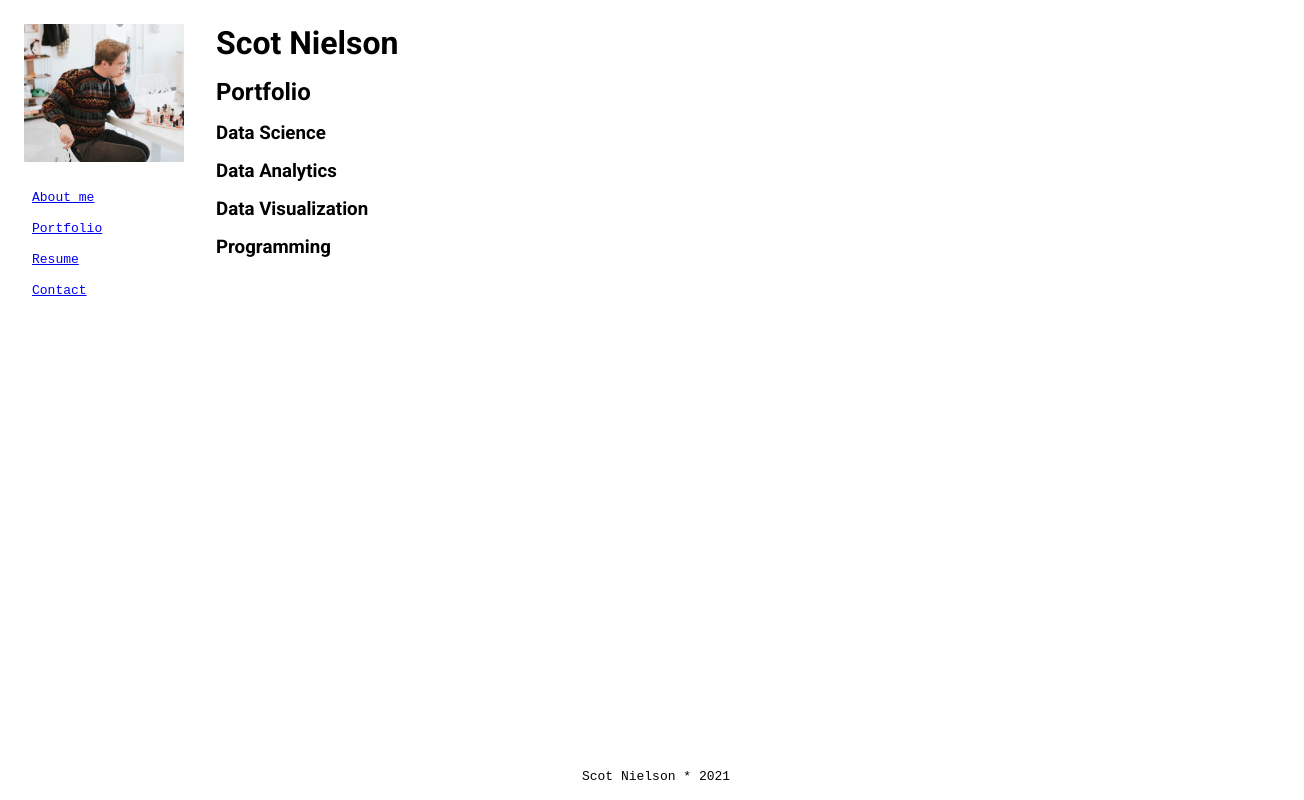
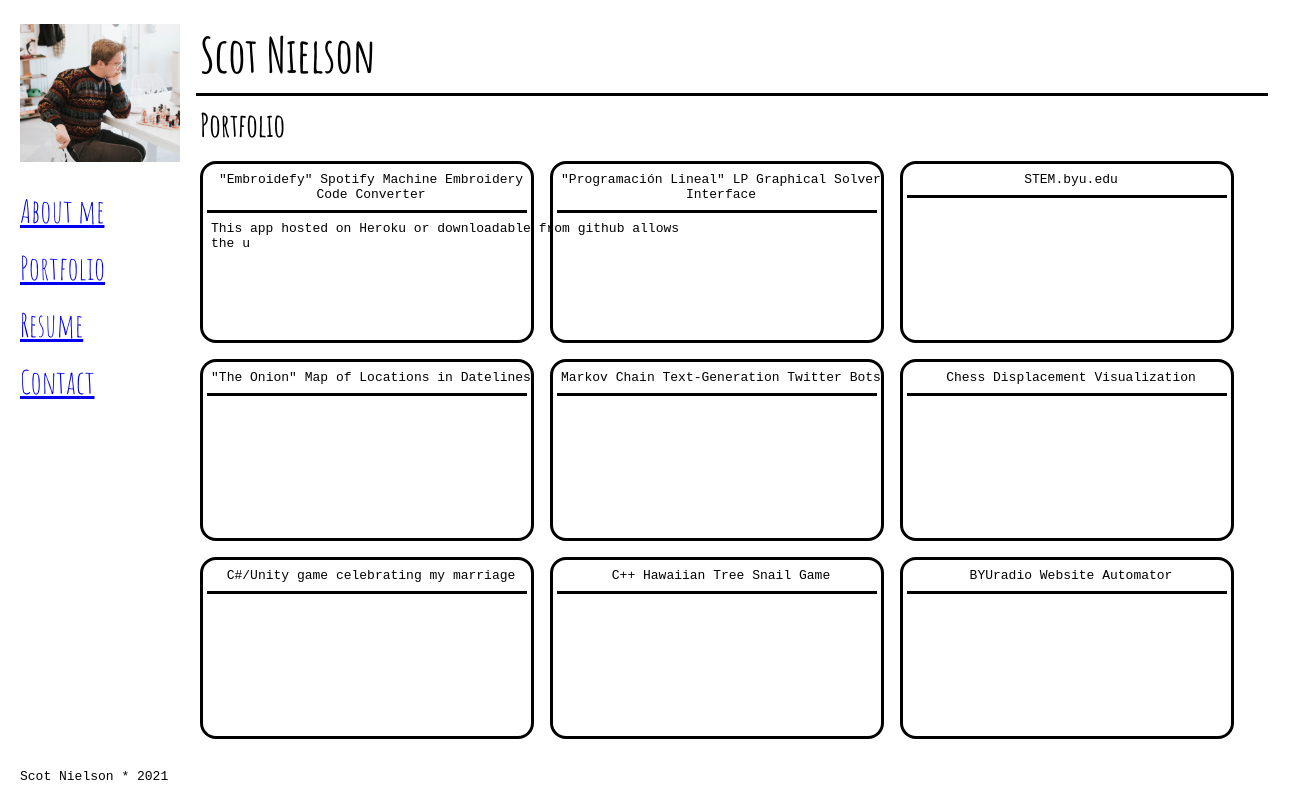
Before and after one commit to tscotn/tscotn.com, a plain HTML site: page pages/portfolio.html in a window 1280 px wide. Shown: the whole page, 1304 px wide, since content can reach past the window. Drawn offline with Linux system fonts and the light colour scheme.

```diff
--- a/pages/portfolio.html
+++ b/pages/portfolio.html
@@ -16,17 +16,67 @@
             <a href='../Resume.pdf' target='_blank'>Resume</a>
             <a href='../pages/contact.html'>Contact</a>
         </nav>
+        <footer>
+            <p>Scot Nielson * 2021</p>
+        </footer>
     </header>
     <main>
         <h1>Scot Nielson</h1>
+        <hr>
         <h2>Portfolio</h2>
-        <h3>Data Science</h3>
-        <h3>Data Analytics</h3>
-        <h3>Data Visualization</h3>
-        <h3>Programming</h3>
+        <!-- <h3>Data Science</h3> -->
+        <div class='section'>
+
+            <div class='card'>
+                <p>"Embroidefy" Spotify Machine Embroidery Code Converter</p>
+                <hr>
+                <p>This app hosted on Heroku or downloadable from github allows the u</p>
+            </div>
+
+            <div class='card'>
+                <p>"Programación Lineal" LP Graphical Solver Interface</p>
+                <hr>
+            </div>
+
+            <div class='card'>
+                <p>STEM.byu.edu</p>
+                <hr>
+            </div>
+
+            <div class='card'>
+                <p>"The Onion" Map of Locations in Datelines</p>
+                <hr>
+            </div>
+
+            <div class='card'>
+                <p>Markov Chain Text-Generation Twitter Bots</p>
+                <hr>
+            </div>
+
+            <!-- <h3>Data Visualization</h3> -->
+            <div class='card'>
+                <p>Chess Displacement Visualization</p>
+                <hr>
+            </div>
+        <!-- <h3>Programming</h3> -->
+        <!-- <div id='programming' class='portolio_section'> -->
+
+            <div class='card'>
+                <p>C#/Unity game celebrating my marriage</p>
+                <hr>
+            </div>
+
+            <div class='card'>
+                <p>C++ Hawaiian Tree Snail Game</p>
+                <hr>
+            </div>
+
+            <div class='card'>
+                <p>BYUradio Website Automator</p>
+                <hr>
+            </div>
+
+        </div>
     </main>
-    <footer>
-        <p>Scot Nielson * 2021</p>
-    </footer>
 </body>
 </html>
--- a/styles.css
+++ b/styles.css
@@ -1,4 +1,5 @@
-@import url('https://fonts.googleapis.com/css2?family=Roboto:wght@400;700&display=swap');
+/* @import url('https://fonts.googleapis.com/css2?family=Roboto:wght@400;700&display=swap'); */
+@import url('https://fonts.googleapis.com/css2?family=Amatic+SC:wght@400;700&display=swap');
 
 html {
     padding: 0;
@@ -14,12 +15,24 @@ body {
 }
 
 body * {
-    padding: .5rem;
+    padding: .5rem .25rem;
     margin: 0;
 }
 
-h1, h2, h3 {
-    font-family: "Roboto", sans-serif;
+hr {
+    padding: 0;
+    height: 1px;
+    border-style: solid;
+    background-color: black;
+}
+
+h1, h2, h3, nav a {
+    font-family: "Amatic SC", "Roboto", sans-serif;
+    font-size: 2rem;
+}
+
+h1 {
+    font-size: 3rem;
 }
 
 header img {
@@ -32,10 +45,10 @@ nav {
 }
 
 footer {
-    position: absolute;
+    position: fixed;
     bottom: 0;
     width: 100%;
-    text-align: center;
+    /* text-align: center; */
 }
 
 #contact {
@@ -43,9 +56,60 @@ footer {
     padding: 0;
 }
 
+.card {
+    width: 20rem;
+    height: 10rem;
+    border: solid;
+    border-color: black;
+    border-radius: 1rem;
+    margin: 0 1rem 1rem 0;
+}
+
+.card p:first-child {
+    text-align: center;
+    width: 100%;
+    padding-top: 0;
+}
+
+.section {
+    display: flex;
+    flex-wrap: wrap;
+}
+
+p {
+    width: 30rem;
+}
+
 @media screen and (max-device-width: 480px) {
     header img {
         width: 5rem;
         padding: .5rem;
     }
+
+    .card {
+        width: 8rem;
+        height: auto;
+    }
+
+    .card hr {
+        display: none;
+    }
+
+    .card p {
+        padding: 0;
+    }
+
+    h1, h2, h3, nav a {
+        font-family: "Amatic SC", "Roboto", sans-serif;
+        font-size: 1.5rem;
+    }
+
+    p {
+        width: auto;
+    }
+
+    footer {
+        text-align: center;
+    }
+
 }
```
Also changed, not shown: index.html (+2 -0 lines), pages/contact.html (+2 -0 lines), spy.html (added, +22 -0 lines), 1 other file.
